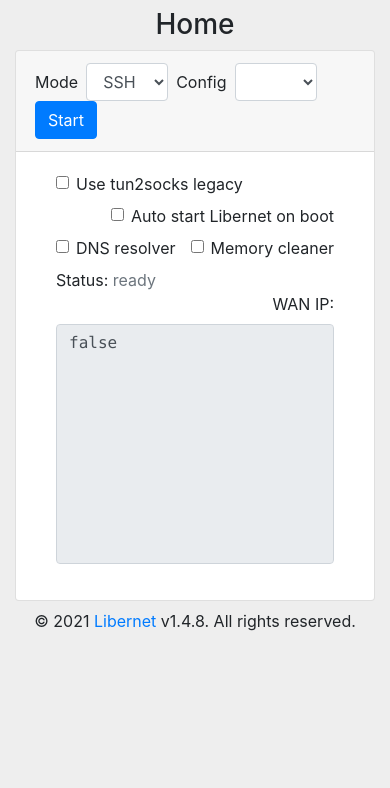
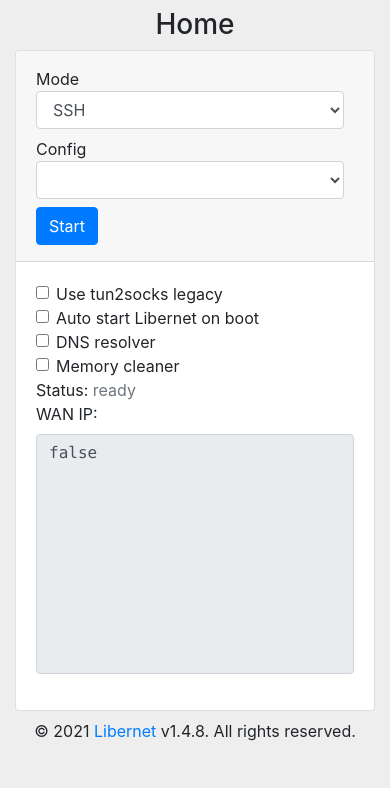
Before and after one commit to lutfailham96/libernet, a PHP site: page / in a window 390 px wide. Shown: the part 56-844 px from the top of the page. Run offline with PHP 8.4, Linux system fonts and the light colour scheme; the visitor is signed in with stand-in values (Sample User, id 1); lists and menus that the app fills with data are empty.

Commit message:
Fix: responsive display

```diff
--- a/web/index.php
+++ b/web/index.php
@@ -23,22 +23,38 @@
                     <div class="card-header">
                         <form @submit.prevent="runLibernet">
                             <div class="form-group form-row my-auto">
-                                <label class="my-auto mx-1">Mode</label>
-                                <select class="form-control w-25 mx-1" v-model.number="config.mode" :disabled="status === true" required>
+                                <div class="col-lg-4 col-md-4 form-row py-1">
+                                    <div class="col-lg-3 col-md-2 my-auto">
+                                        <label class="my-auto">Mode</label>
+                                    </div>
+                                    <div class="col">
+                                        <select class="form-control" v-model.number="config.mode" :disabled="status === true" required>
                                             <option v-for="mode in config.temp.modes" :value="mode.value">{{ mode.name }}</option>
                                         </select>
-                                <label class="my-auto mx-1">Config</label>
-                                <select class="form-control w-25 mx-1" v-model="config.profile" :disabled="status === true" required>
+                                    </div>
+                                </div>
+                                <div class="col-lg-4 col-md-4 form-row py-1">
+                                    <div class="col-lg-3 col-md-2 my-auto">
+                                        <label class="my-auto">Config</label>
+                                    </div>
+                                    <div class="col">
+                                        <select class="form-control" v-model="config.profile" :disabled="status === true" required>
                                             <option v-for="profile in config.profiles" :value="profile">{{ profile }}</option>
                                         </select>
-                                <button type="submit" class="btn mx-1" :class="{ 'btn-danger': status, 'btn-primary': !status }">{{ statusText }}</button>
+                                    </div>
+                                </div>
+                                <div class="col form-row py-1">
+                                    <div class="col">
+                                        <button type="submit" class="btn" :class="{ 'btn-danger': status, 'btn-primary': !status }">{{ statusText }}</button>
+                                    </div>
+                                </div>
                             </div>
                         </form>
                     </div>
                     <div class="card-body">
-                        <div class="card-body py-0">
+                        <div class="card-body py-0 px-0">
                             <div class="row">
-                                <div class="col-lg-6 col-md-6 pb-2">
+                                <div class="col-lg-6 col-md-6 pb-lg-1">
                                     <div class="form-check">
                                         <input class="form-check-input" type="checkbox" v-model="config.system.tun2socks.legacy" :disabled="status === true" id="tun2socks-legacy">
                                         <label class="form-check-label" for="tun2socks-legacy">
@@ -46,42 +62,38 @@
                                         </label>
                                     </div>
                                 </div>
-                                <div class="col-lg-6 col-md-6 pb-2">
-                                    <div class="form-check float-right">
+                                <div class="col-lg-6 col-md-6 pb-lg-1">
+                                    <div class="form-check">
                                         <input class="form-check-input" type="checkbox" v-model="config.system.tunnel.autostart" :disabled="status === true" id="autostart">
                                         <label class="form-check-label" for="autostart">
                                             Auto start Libernet on boot
                                         </label>
                                     </div>
                                 </div>
-                                <div class="col-lg-12 col-md-6 pb-2">
-                                    <div class="form-check float-left">
+                                <div class="col-lg-6 col-md-6 pb-lg-1">
+                                    <div class="form-check">
                                         <input class="form-check-input" type="checkbox" v-model="config.system.tunnel.dns_resolver" :disabled="status === true" id="dns-resolver">
                                         <label class="form-check-label" for="dns-resolver">
                                             DNS resolver
                                         </label>
                                     </div>
-                                    <div class="form-check float-right">
+                                </div>
+                                <div class="col-lg-6 col-md-6 pb-lg-1">
+                                    <div class="form-check">
                                         <input class="form-check-input" type="checkbox" v-model="config.system.system.memory_cleaner" :disabled="status === true" id="memory-cleaner">
                                         <label class="form-check-label" for="memory-cleaner">
                                             Memory cleaner
                                         </label>
                                     </div>
                                 </div>
-                                <div class="col-12 row pb-2 pr-0">
-                                    <div class="col-md-6">
-                                        <div class="float-left">
+                                <div class="col-lg-6 col-md-6">
                                     <span>Status: </span><span :class="{ 'text-secondary': connection === 0, 'text-warning': connection === 1, 'text-success': connection === 2, 'text-info': connection === 3 }">{{ connectionText }}</span>
                                     <span v-if="connection === 2" class="text-secondary">{{ connectedTime }}</span>
                                 </div>
-                                    </div>
-                                    <div class="col-md-6 pr-0 mr-0">
-                                        <div class="float-right">
+                                <div class="col-lg-6 col-md-6">
                                     <span>WAN IP: {{ wan_ip }}</span>
                                 </div>
-                                    </div>
-                                </div>
-                                <div class="col-12">
+                                <div class="col pt-2">
                                     <pre ref="log" v-html="log" class="form-control text-left" style="height: 15rem; background-color: #e9ecef"></pre>
                                 </div>
                             </div>
```
Also changed, not shown: web/config.php (+26 -10 lines). Lines whose indentation alone changed are shown as unchanged.
